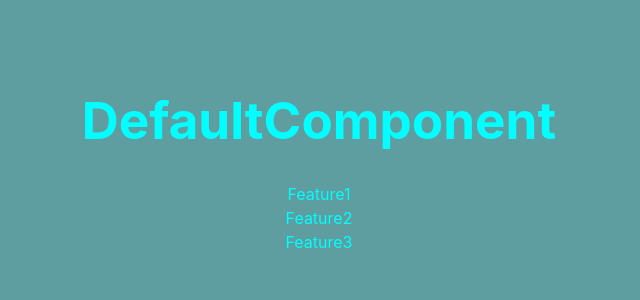
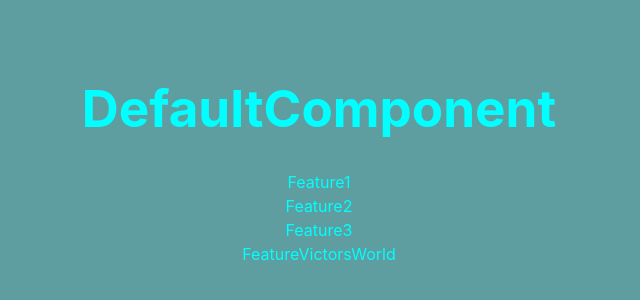
Before and after one commit to WDI-104/git-collab-test, a React (Vite) app: page / in a window 1280 px wide. Shown: the part 244-544 px from the top of the page, without its empty margins (321-961 px from the left). Built offline with nearby package versions, Linux system fonts and the light colour scheme.

Commit message:
VictorsworldFeature Added

```diff
--- a/src/App.jsx
+++ b/src/App.jsx
@@ -6,6 +6,7 @@ import DefaultComponent from './components/DefaultComponent'
 import Feature1 from './components/Feature1'
 import Feature2 from './components/Feature2'
 import Feature3 from './components/Feature3'
+import FeatureVictorsWorld from './components/FeatureVictorsWorld'
 
 function App() {
 
@@ -15,6 +16,8 @@ function App() {
       <Feature1 />
       <Feature2 />
       <Feature3 />
+      <FeatureVictorsWorld/>
+
     </>
   )
 }
--- /dev/null
+++ b/src/components/FeatureVictorsWorld.jsx
@@ -0,0 +1,9 @@
+import React from 'react'
+
+const FeatureVictorsWorld = () => {
+  return (
+    <div>FeatureVictorsWorld</div>
+  )
+}
+
+export default FeatureVictorsWorld
```
